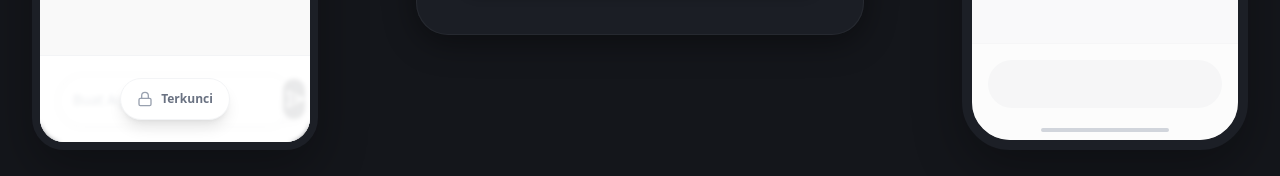
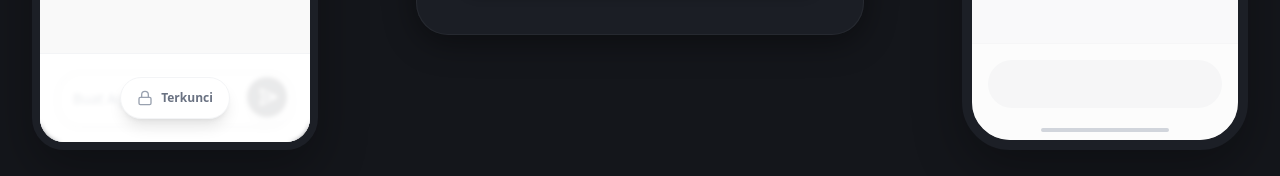
Before and after one commit to iHanzyy/clevio-ai-staff-revamp, a Next.js app: page /dashboard in a window 1280 px wide. Shown: the part 618-794 px from the top of the page. Built offline with nearby package versions, Linux system fonts and the light colour scheme; no server answers.

Commit message:
Implement auto-resizing textarea for message input, update Enter key behavior to send messages unless Shift is pressed, and refine input area styling.

```diff
--- a/src/components/features/dashboard/ArthurPhone.tsx
+++ b/src/components/features/dashboard/ArthurPhone.tsx
@@ -128,8 +128,9 @@ export default function ArthurPhone({ isActive = false, onAgentCreated }: Arthur
     };
 
     const handleKeyDown = (e: React.KeyboardEvent) => {
-        if (e.key === "Enter" && !isSending) {
-            handleSend();
+        if (e.key === "Enter" && !e.shiftKey) {
+            e.preventDefault();
+            if (!isSending) handleSend();
         }
     };
 
@@ -215,25 +216,30 @@ export default function ArthurPhone({ isActive = false, onAgentCreated }: Arthur
                 )}
 
                 <div className={cn(
-                    "flex items-center gap-2 pl-4 pr-1.5 py-1.5 rounded-full",
+                    "flex items-end gap-2 pl-4 pr-1.5 py-1.5 rounded-[24px]",
                     "bg-white",
                     "shadow-[inset_2px_2px_6px_rgba(0,0,0,0.05),0_4px_10px_rgba(0,0,0,0.05)]",
                     "border border-gray-100",
                     !isActive && "opacity-50"
                 )}>
-                    <input
-                        type="text"
+                    <textarea
+                        rows={1}
                         placeholder={isActive ? "Jawab pertanyaan Arthur..." : "Buat Agent Baru dulu..."}
                         value={input}
-                        onChange={(e) => setInput(e.target.value)}
+                        onChange={(e) => {
+                            setInput(e.target.value);
+                            e.target.style.height = 'auto';
+                            e.target.style.height = Math.min(e.target.scrollHeight, 120) + 'px';
+                        }}
                         onKeyDown={handleKeyDown}
-                        disabled={!isActive || isSending}
-                        className="flex-grow bg-transparent outline-none text-gray-700 placeholder:text-gray-400 text-sm h-10 disabled:cursor-not-allowed"
+                        disabled={!isActive}
+                        className="flex-grow bg-transparent outline-none text-gray-700 placeholder:text-gray-400 text-sm min-h-[40px] max-h-[120px] py-2.5 resize-none scrollbar-hide"
+                        style={{ height: '40px' }}
                     />
                     <button
                         onClick={handleSend}
                         disabled={!isActive || isSending || !input.trim()}
-                        className="w-10 h-10 bg-[#2A2E37] hover:bg-[#353A45] rounded-full flex items-center justify-center text-white shadow-lg transition-transform active:scale-95 cursor-pointer disabled:opacity-50 disabled:cursor-not-allowed"
+                        className="w-10 h-10 mb-0.5 bg-[#2A2E37] hover:bg-[#353A45] rounded-full flex items-center justify-center text-white shadow-lg transition-transform active:scale-95 cursor-pointer disabled:opacity-50 disabled:cursor-not-allowed shrink-0"
                     >
                         <SendHorizontal className="w-5 h-5 ml-0.5" />
                     </button>
--- a/src/components/features/dashboard/SimulatorPhone.tsx
+++ b/src/components/features/dashboard/SimulatorPhone.tsx
@@ -95,8 +95,9 @@ export default function SimulatorPhone({ selectedAgent }: SimulatorPhoneProps) {
     };
 
     const handleKeyDown = (e: React.KeyboardEvent) => {
-        if (e.key === "Enter" && !isSending) {
-            handleSend();
+        if (e.key === "Enter" && !e.shiftKey) {
+            e.preventDefault();
+            if (!isSending) handleSend();
         }
     };
 
@@ -201,24 +202,29 @@ export default function SimulatorPhone({ selectedAgent }: SimulatorPhoneProps) {
                 {/* --- INPUT AREA --- */}
                 <div className="p-4 pb-8 bg-white border-t border-gray-100 z-20">
                     <div className={cn(
-                        "flex items-center gap-2 pl-4 pr-1.5 py-1.5 rounded-full",
+                        "flex items-end gap-2 pl-4 pr-1.5 py-1.5 rounded-[24px]",
                         "bg-white",
                         "shadow-[inset_0_2px_4px_rgba(0,0,0,0.05)]",
                         "border border-gray-200"
                     )}>
-                        <input
-                            type="text"
+                        <textarea
+                            rows={1}
                             placeholder={selectedAgent ? "Ketik pesan..." : "Pilih agen dulu..."}
                             value={input}
-                            onChange={(e) => setInput(e.target.value)}
+                            onChange={(e) => {
+                                setInput(e.target.value);
+                                e.target.style.height = 'auto';
+                                e.target.style.height = Math.min(e.target.scrollHeight, 120) + 'px';
+                            }}
                             onKeyDown={handleKeyDown}
-                            disabled={!selectedAgent || isSending}
-                            className="flex-grow bg-transparent outline-none text-gray-700 placeholder:text-gray-400 text-sm h-10 disabled:opacity-50"
+                            disabled={!selectedAgent}
+                            className="flex-grow bg-transparent outline-none text-gray-700 placeholder:text-gray-400 text-sm min-h-[40px] max-h-[120px] py-2.5 resize-none scrollbar-hide"
+                            style={{ height: '40px' }}
                         />
                         <button
                             onClick={handleSend}
                             disabled={!selectedAgent || isSending || !input.trim()}
-                            className="w-10 h-10 bg-[#2A2E37] hover:bg-[#353A45] rounded-full flex items-center justify-center text-white shadow-lg transition-transform active:scale-95 cursor-pointer disabled:opacity-50 disabled:cursor-not-allowed"
+                            className="w-10 h-10 mb-0.5 bg-[#2A2E37] hover:bg-[#353A45] rounded-full flex items-center justify-center text-white shadow-lg transition-transform active:scale-95 cursor-pointer disabled:opacity-50 disabled:cursor-not-allowed shrink-0"
                         >
                             <SendHorizontal className="w-5 h-5 ml-0.5" />
                         </button>
```
